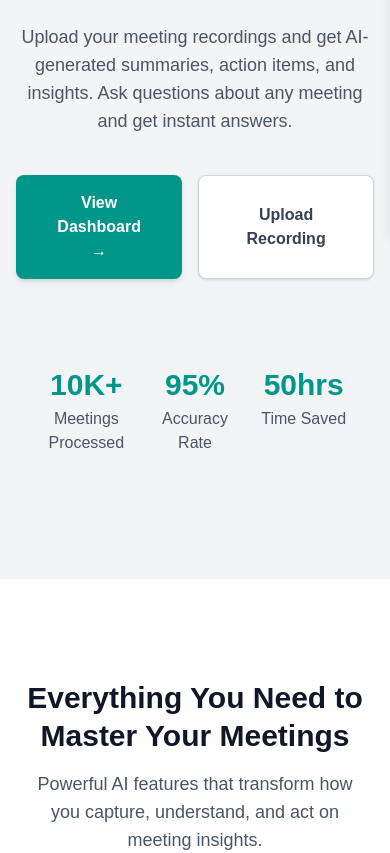
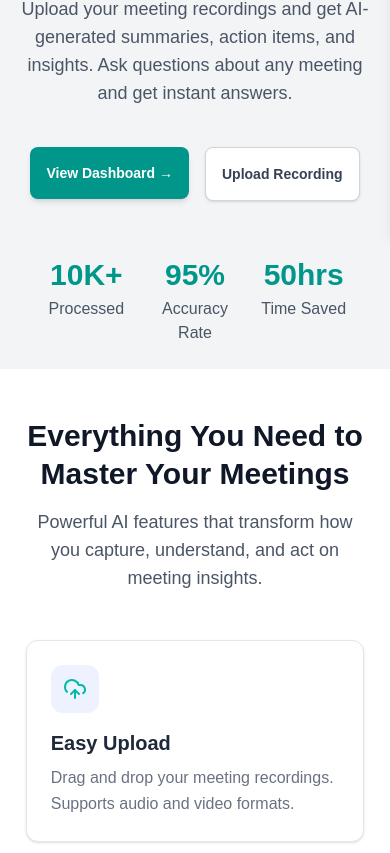
Before and after one commit to Muhammad-Abdullah983/AI-Meating-Recorder, a Next.js app: page / in a window 390 px wide. Shown: the part 611-1464 px from the top of the page. Built offline with nearby package versions, Linux system fonts and the light colour scheme; no server answers.

Commit message:
update buttons

```diff
--- a/src/app/pages/dashboard/details/meeting-details.js
+++ b/src/app/pages/dashboard/details/meeting-details.js
@@ -369,7 +369,7 @@ const MeetingDetailsPage = ({ meetingId }) => {
                 </div>
 
                 {/* Tab Content */}
-                <div className="p-8">
+                <div className="md:p-8 p-4">
                     {/* Summary Tab */}
                     {activeTab === 'summary' && (
                         <div className="flex flex-col gap-8">
@@ -452,7 +452,7 @@ const MeetingDetailsPage = ({ meetingId }) => {
                     {activeTab === 'qaTab' && (
                         <div className="flex flex-col gap-4 h-[600px]">
                             {/* Chat Messages Container */}
-                            <div className="flex-1 overflow-y-auto bg-gray-50 rounded-lg p-4 space-y-4">
+                            <div className="flex-1 overflow-y-auto  rounded-lg p-4 space-y-4">
                                 {messages.length === 0 ? (
                                     <div className="flex items-center justify-center h-full">
                                         <div className="text-center flex flex-col gap-3">
@@ -535,13 +535,13 @@ const MeetingDetailsPage = ({ meetingId }) => {
             <div className="mt-8 flex gap-4 justify-center pb-8">
                 <button
                     onClick={() => router.push('/upload')}
-                    className="md:px-6 px-2 py-2 md:py-3 text-sm md:text-lg bg-teal-600 text-white font-bold rounded-lg hover:bg-teal-700 transition-colors duration-200 flex items-center gap-2"
+                    className="md:px-6 px-4 py-3 md:py-3 text-sm md:text-lg bg-teal-600 text-white font-bold rounded-lg hover:bg-teal-700 transition-colors duration-200 flex items-center gap-2"
                 >
                     Upload Another File
                 </button>
                 <button
                     onClick={() => router.push('/dashboard')}
-                    className="md:px-6 px-2 py-2 md:py-3 text-sm md:text-lg bg-gray-600 text-white font-bold rounded-lg hover:bg-gray-700 transition-colors duration-200 flex items-center gap-2"
+                    className="md:px-6 px-4 py-3 md:py-3 text-sm md:text-lg bg-gray-600 text-white font-bold rounded-lg hover:bg-gray-700 transition-colors duration-200 flex items-center gap-2"
                 >
                     ← Back to Dashboard
                 </button>
--- a/src/app/pages/history/mettings-history.js
+++ b/src/app/pages/history/mettings-history.js
@@ -355,13 +355,13 @@ const MeetingHistory = () => {
             <div className="mt-8 sm:w-[100%] w-[88%] mx-auto flex gap-2 md:gap-4 justify-center pb-8">
                 <button
                     onClick={() => router.push('/upload')}
-                    className="md:px-6 px-2 py-3 md:py-3 text-sm bg-teal-600 md:text-lg text-white font-semibold rounded-lg hover:bg-teal-700 transition-colors duration-200 flex items-center gap-2"
+                    className="md:px-6 px-4 py-3 md:py-3 text-sm bg-teal-600 md:text-lg text-white font-semibold rounded-lg hover:bg-teal-700 transition-colors duration-200 flex items-center gap-2"
                 >
                     Upload Another File
                 </button>
                 <button
                     onClick={() => router.push('/dashboard')}
-                    className="md:px-6 px-2 py-3 md:py-3 bg-gray-600 text-sm  md:text-lg text-white font-semibold rounded-lg hover:bg-gray-700 transition-colors duration-200 flex items-center gap-2"
+                    className="md:px-6 px-4 py-3 md:py-3 bg-gray-600 text-sm  md:text-lg text-white font-semibold rounded-lg hover:bg-gray-700 transition-colors duration-200 flex items-center gap-2"
                 >
                     ← Back to Dashboard
                 </button>
--- a/src/app/pages/home/about-meetings.js
+++ b/src/app/pages/home/about-meetings.js
@@ -161,7 +161,7 @@ const Aboutmeetings = () => {
 
     return (
         <section className="">
-            <div className=" max-w-7xl w-[95%] mx-auto px-4 sm:px-6 pt-25 lg:px-8">
+            <div className=" max-w-7xl w-[95%] mx-auto px-4 sm:px-6 pt-12 md:pt-25 lg:px-8">
 
                 {/* Header Section */}
                 <div className="text-center mb-12 md:mb-16 ">
--- a/src/app/pages/home/hero-section.js
+++ b/src/app/pages/home/hero-section.js
@@ -6,7 +6,7 @@ const HeroSection = () => {
 
 
     return (
-        <section className="flex items-center justify-center py-25 px-4 sm:px-6 lg:px-8 bg-gray-100">
+        <section className="flex items-center justify-center pt-18 md:py-20 px-4 sm:px-6 lg:px-8 bg-gray-100">
             <div className="max-w-3xl w-full text-center">
 
                 {/* AI-Powered Tag */}
@@ -33,7 +33,7 @@ const HeroSection = () => {
                     <a href="/dashboard">
 
 
-                        <button className="flex items-center justify-center px-8 py-4 text-base font-semibold text-white bg-teal-600 rounded-lg shadow-md hover:bg-teal-700 transition duration-150 ease-in-out"
+                        <button className="flex items-center justify-center px-4 py-4 md:px-8 md:py-4 text-sm md:text-base font-semibold text-white bg-teal-600 rounded-lg shadow-md hover:bg-teal-700 transition duration-150 ease-in-out"
                         >
                             View Dashboard →
                         </button>
@@ -42,17 +42,17 @@ const HeroSection = () => {
                     {/* Secondary Button */}
                     <a
                         href="/upload"
-                        className="flex items-center justify-center px-8 py-3 text-base font-semibold text-gray-700 bg-white rounded-lg border border-gray-300 shadow-sm hover:bg-gray-50 transition duration-150 ease-in-out"
+                        className="flex items-center justify-center px-4 py-4 md:px-8 md:py-4 text-sm md:text-base font-semibold text-gray-700 bg-white rounded-lg border border-gray-300 shadow-sm hover:bg-gray-50 transition duration-150 ease-in-out"
                     >
                       Upload Recording
                     </a>
                 </div>
-                <div className=" flex justify-between gap-4 p-6 mt-16">
+                <div className=" flex justify-between gap-4 p-6 pt-14 sm:mt-16">
 
                     {/* Card 1 */}
                     <div className="flex-1 ">
                         <h2 className="text-3xl text-teal-600 font-semibold">10K+</h2>
-                        <p className="text-gray-600 mt-1">Meetings Processed</p>
+                        <p className="text-gray-600 mt-1"> Processed</p>
                     </div>
 
                     {/* Card 2 */}
--- a/src/components/auth/signup/page.js
+++ b/src/components/auth/signup/page.js
@@ -143,7 +143,7 @@ export default function SignupForm() {
   return (
     <div className="min-h-screen bg-white flex pt-6 items-start md:items-center justify-center px-4 overflow-y-auto">
 
-      <div className="w-full max-w-2xl md:max-w-[50%] max-w-[97%]">
+      <div className="w-full max-w-2xl md:max-w-[50%] py-8 max-w-[97%]">
         {/* Header */}
         <div className=" text-left">
           <div className="flex items-center justify-center gap-3 mb-8">
```
